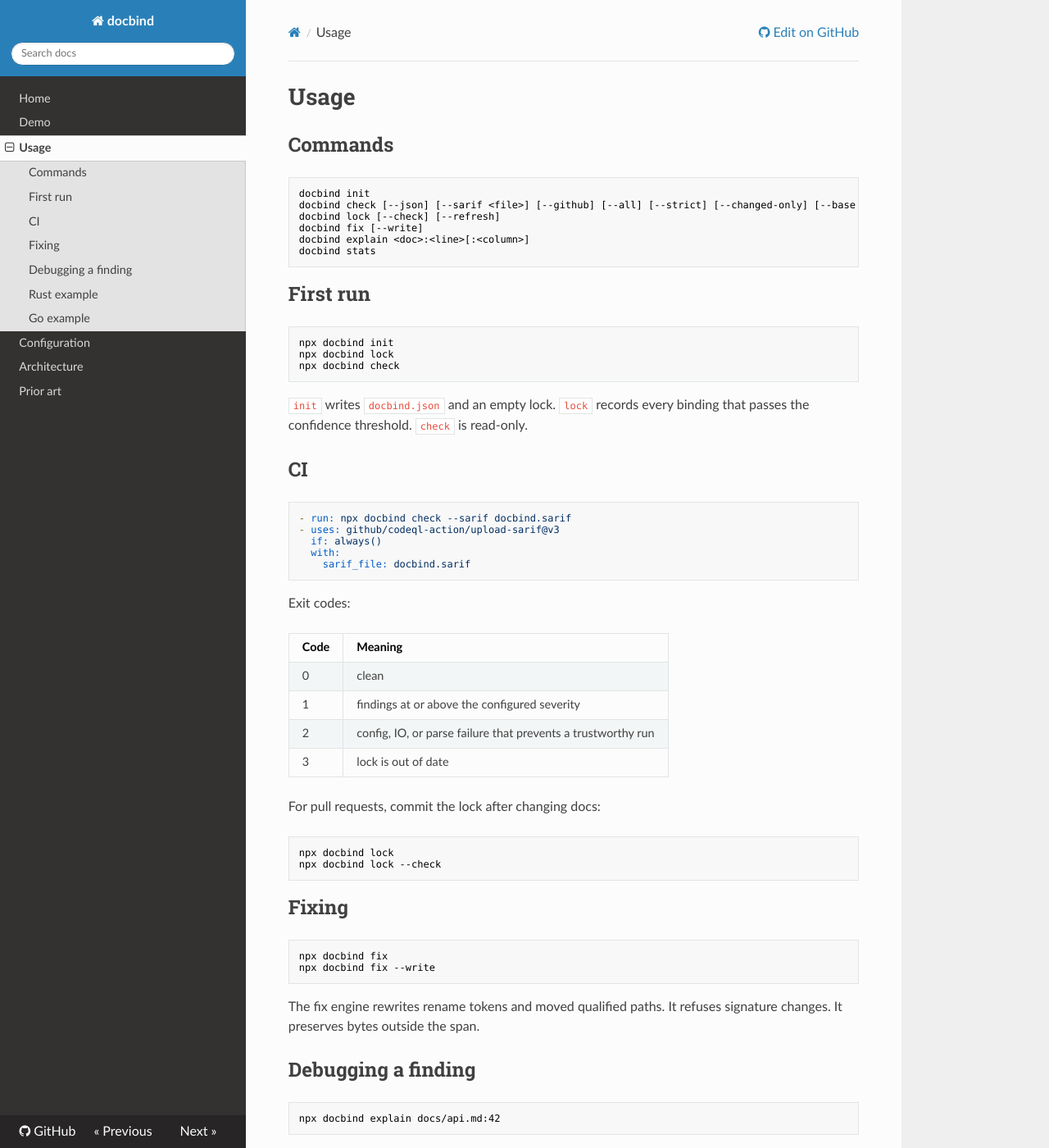
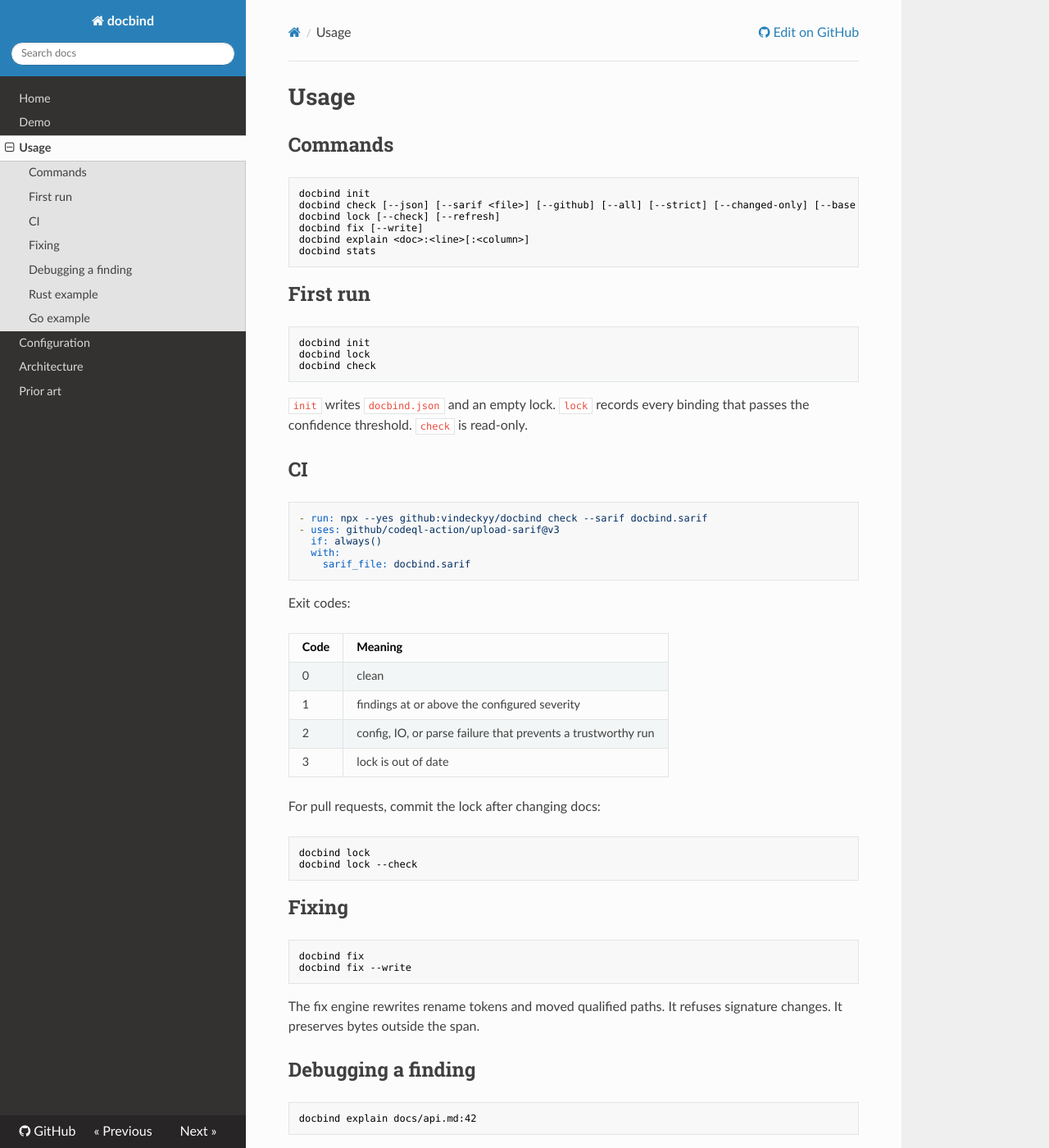
Before and after one commit to vindeckyy/docbind, an MkDocs documentation site: the page built from docs/usage.md, in a window 1280 px wide and 1400 px high. Shown: the whole window at 82% size. Built offline with MkDocs 1.6.1, drawn with Linux system fonts in a browser that asks for light colours; nearby versions of some CDN libraries.

````diff
--- a/docs/usage.md
+++ b/docs/usage.md
@@ -14,9 +14,9 @@ docbind stats
 ## First run
 
 ```sh
-npx docbind init
-npx docbind lock
-npx docbind check
+docbind init
+docbind lock
+docbind check
 ```
 
 `init` writes `docbind.json` and an empty lock. `lock` records every binding that passes the confidence threshold. `check` is read-only.
@@ -24,7 +24,7 @@ npx docbind check
 ## CI
 
 ```yaml
-- run: npx docbind check --sarif docbind.sarif
+- run: npx --yes github:vindeckyy/docbind check --sarif docbind.sarif
 - uses: github/codeql-action/upload-sarif@v3
   if: always()
   with:
@@ -43,15 +43,15 @@ Exit codes:
 For pull requests, commit the lock after changing docs:
 
 ```sh
-npx docbind lock
-npx docbind lock --check
+docbind lock
+docbind lock --check
 ```
 
 ## Fixing
 
 ```sh
-npx docbind fix
-npx docbind fix --write
+docbind fix
+docbind fix --write
 ```
 
 The fix engine rewrites rename tokens and moved qualified paths. It refuses signature changes. It preserves bytes outside the span.
@@ -59,7 +59,7 @@ The fix engine rewrites rename tokens and moved qualified paths. It refuses sign
 ## Debugging a finding
 
 ```sh
-npx docbind explain docs/api.md:42
+docbind explain docs/api.md:42
 ```
 
 The output lists candidates, score evidence, vetoes, and the lock entry. Use it before filing a bug.
````
Also changed, not shown: CHANGELOG.md (+5 -0 lines), README.md (+11 -9 lines), docs/index.md (+9 -3 lines), package.json (+6 -3 lines), 3 other files.
